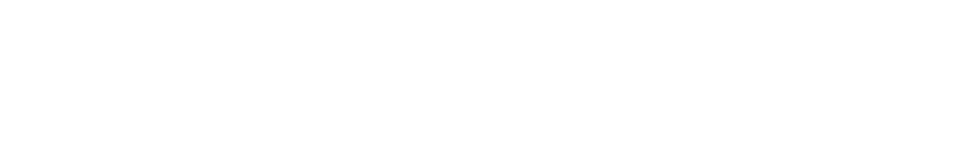
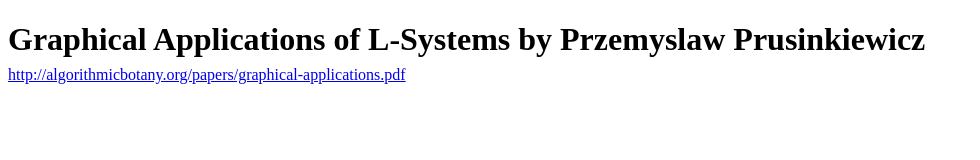
Before and after one commit to wulab/l-systems-web, a website: page public/index.html in a window 1280 px wide. Shown: the whole page, without its empty margins (0-980 px from the left). Drawn offline with Linux system fonts and the light colour scheme.

Commit message:
Add page header

```diff
--- a/public/index.html
+++ b/public/index.html
@@ -13,6 +13,8 @@
   </script>
 </head>
 <body>
+  <h1>Graphical Applications of L-Systems by Przemyslaw Prusinkiewicz</h1>
+  <p><a href="http://algorithmicbotany.org/papers/graphical-applications.pdf">http://algorithmicbotany.org/papers/graphical-applications.pdf</a></p>
   <pre id="bs-console"></pre>
 </body>
 </html>
--- a/public/style.css
+++ b/public/style.css
@@ -1,3 +1,15 @@
+body {
+  background-color: white;
+}
+
+h1 {
+  margin-bottom: 0.5rem;
+}
+
+h1 + p {
+  margin-top: 0;
+}
+
 figure {
   display: inline-block;
 }
```
